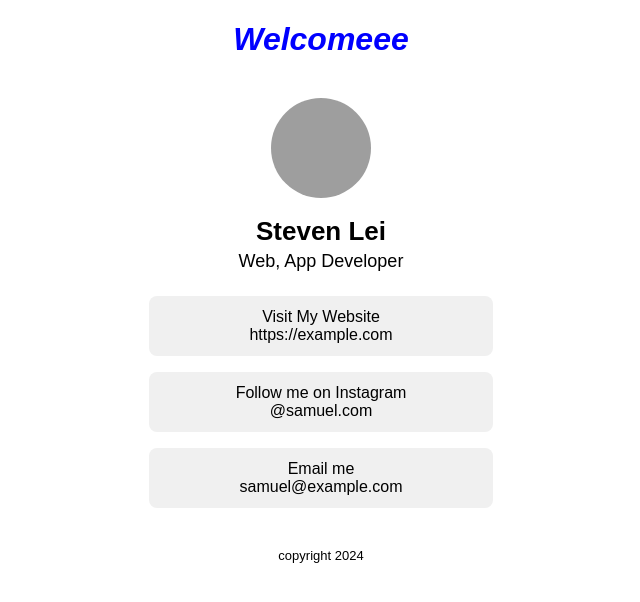
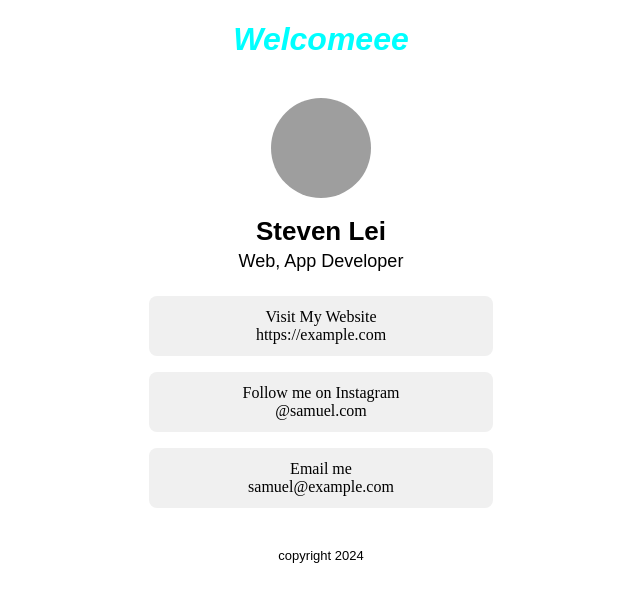
Before and after one commit to s13627325/profile-web, a plain HTML site: page index.html in a window 1280 px wide. Shown: the whole page, without its empty margins (319-959 px from the left). Drawn offline with Linux system fonts and the light colour scheme; grey boxes are pictures that could not be loaded.

Commit message:
Change css

```diff
--- a/style.css
+++ b/style.css
@@ -31,10 +31,11 @@ body {
     text-decoration: none;
     padding: 12px;
     border-radius: 8px;
+    font-family: serif;
 }
 
 .hello{
-    color: blue;
+    color:cyan;
     font-style: italic;
 }
 
```
